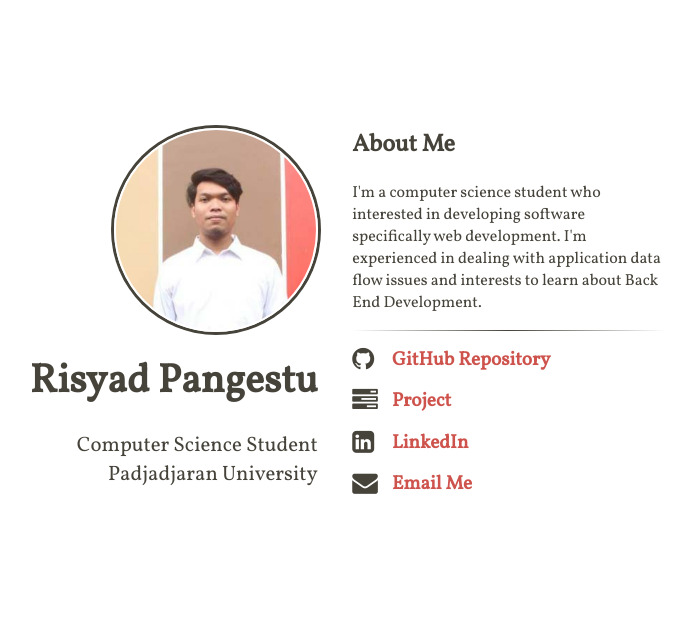
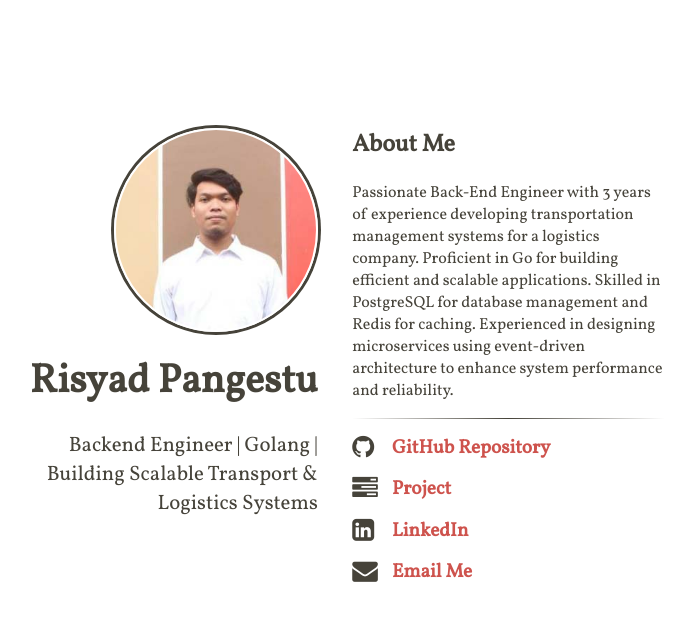
Before and after one commit to kazuzukan/kazuzukan.github.io, a Jekyll site: the page built from index.html, in a window 1280 px wide. Shown: the top 621 px of the page, without its empty margins (315-1008 px from the left). Built offline with Jekyll 4.4.1, drawn with Linux system fonts in a browser that asks for light colours; nearby versions of some CDN libraries.

Commit message:
feat: update personal content

```diff
--- a/_config.yml
+++ b/_config.yml
@@ -9,7 +9,7 @@ compass:
   # author will appear under the avatar (optional)
   author: "Risyad Pangestu"
   # tagline will appear under the title (optional)
-  tagline: "Computer Science Student Padjadjaran University"
+  tagline: "Backend Engineer | Golang | Building Scalable Transport & Logistics Systems"
   # if include_content is true, the contents of the content.html include will be
   # added right above the generated item list, if present
   include_content: true
@@ -18,7 +18,7 @@ compass:
   # Tracking Code to that file.
   include_analytics: false
   # Twitter @username (as defined by the Twitter Card specs)
-  twitter: "risyaddp"
+  twitter: ""
 
 # exclude
 exclude: ["CNAME", "Gemfile", "Gemfile.lock", "LICENSE", "README.md"]
--- a/_includes/content.html
+++ b/_includes/content.html
@@ -1,9 +1,9 @@
 <h2>About Me</h2>
 <p>
-  I'm a computer science student who interested in developing software specifically web development. I'm experienced
-  in dealing with application data flow issues and interests to learn about Back End Development.</p>
+  Passionate Back-End Engineer with 3 years of experience developing transportation management systems for a logistics company. Proficient in Go for building efficient and scalable applications. Skilled in PostgreSQL for database management and Redis for caching.
+  Experienced in designing microservices using event-driven architecture to enhance system performance and reliability.
+</p>
 <hr />
-
 <ul class="fa-ul main-list">
   <li class="main-list-item">
     <span class="fa fa-github fa-lg main-list-item-icon"></span>
```
Also changed, not shown: index.html (line endings or trailing spaces).
